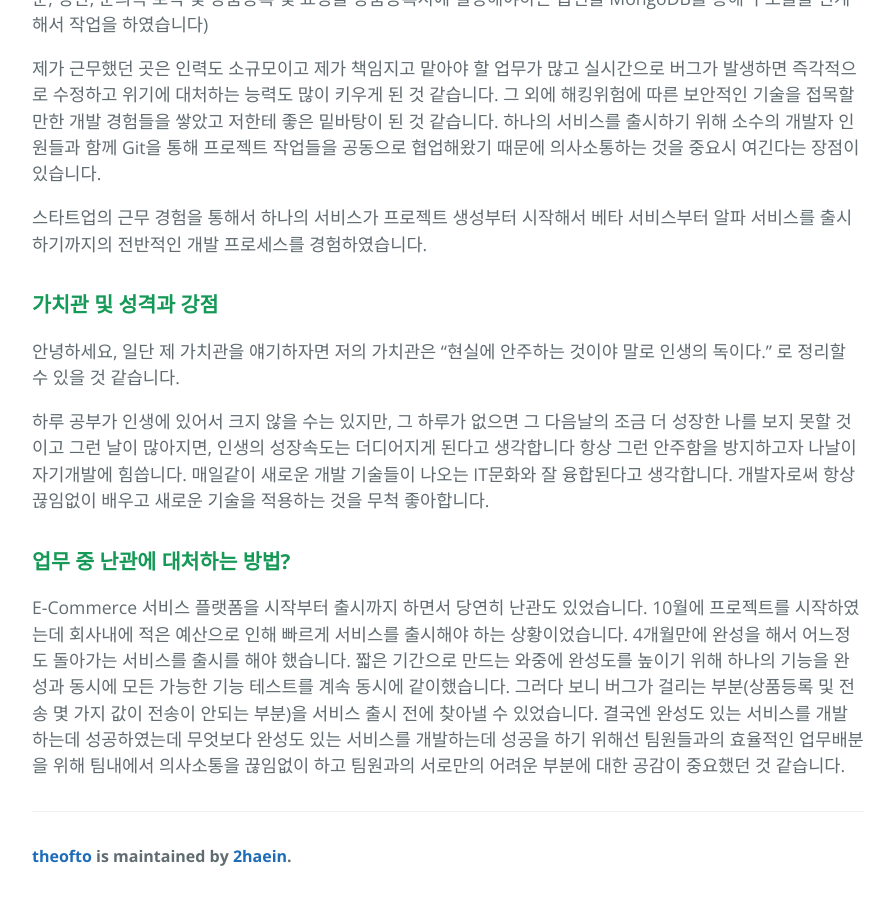
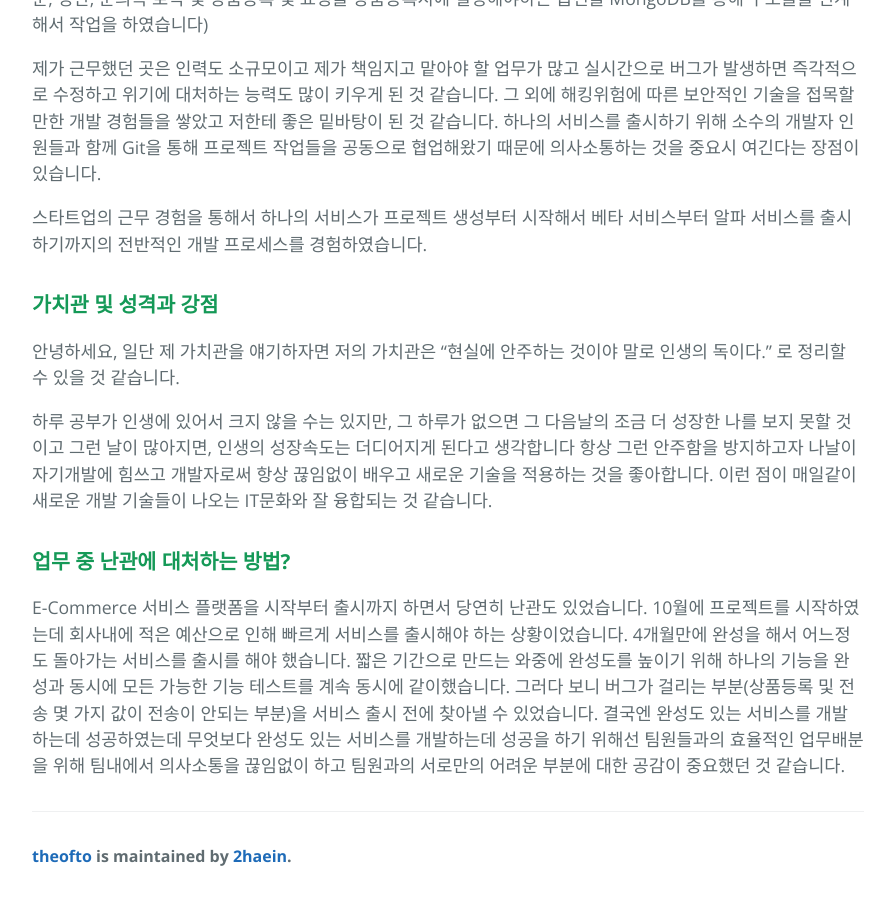
Before and after one commit to 2haein/theofto, a Jekyll site: the page built from index.md, in a window 1280 px wide and 900 px high, scrolled down 6792 px. Shown: the whole window, without its empty margins (192-1084 px from the left). Built offline with Jekyll 4.4.1, drawn with Linux system fonts in a browser that asks for light colours; our own code applies the rules of GitHub Pages for plain Markdown files.

Commit message:
Update index.md

```diff
--- a/index.md
+++ b/index.md
@@ -222,7 +222,7 @@ RDP 프로토콜을 이용한 원격 접속 프로그램으로 사용자가 사
 
 안녕하세요, 일단 제 가치관을 얘기하자면 저의 가치관은 “현실에 안주하는 것이야 말로 인생의 독이다.” 로 정리할 수 있을 것 같습니다.
 
-하루 공부가 인생에 있어서 크지 않을 수는 있지만, 그 하루가 없으면 그 다음날의 조금 더 성장한 나를 보지 못할 것이고 그런 날이 많아지면, 인생의 성장속도는 더디어지게 된다고 생각합니다 항상 그런 안주함을 방지하고자 나날이 자기개발에 힘씁니다. 매일같이 새로운 개발 기술들이 나오는 IT문화와 잘 융합된다고 생각합니다. 개발자로써 항상 끊임없이 배우고 새로운 기술을 적용하는 것을 무척 좋아합니다.
+하루 공부가 인생에 있어서 크지 않을 수는 있지만, 그 하루가 없으면 그 다음날의 조금 더 성장한 나를 보지 못할 것이고 그런 날이 많아지면, 인생의 성장속도는 더디어지게 된다고 생각합니다 항상 그런 안주함을 방지하고자 나날이 자기개발에 힘쓰고 개발자로써 항상 끊임없이 배우고 새로운 기술을 적용하는 것을 좋아합니다. 이런 점이 매일같이 새로운 개발 기술들이 나오는 IT문화와 잘 융합되는 것 같습니다.
 
 ### **업무 중 난관에 대처하는 방법?**
 
```
